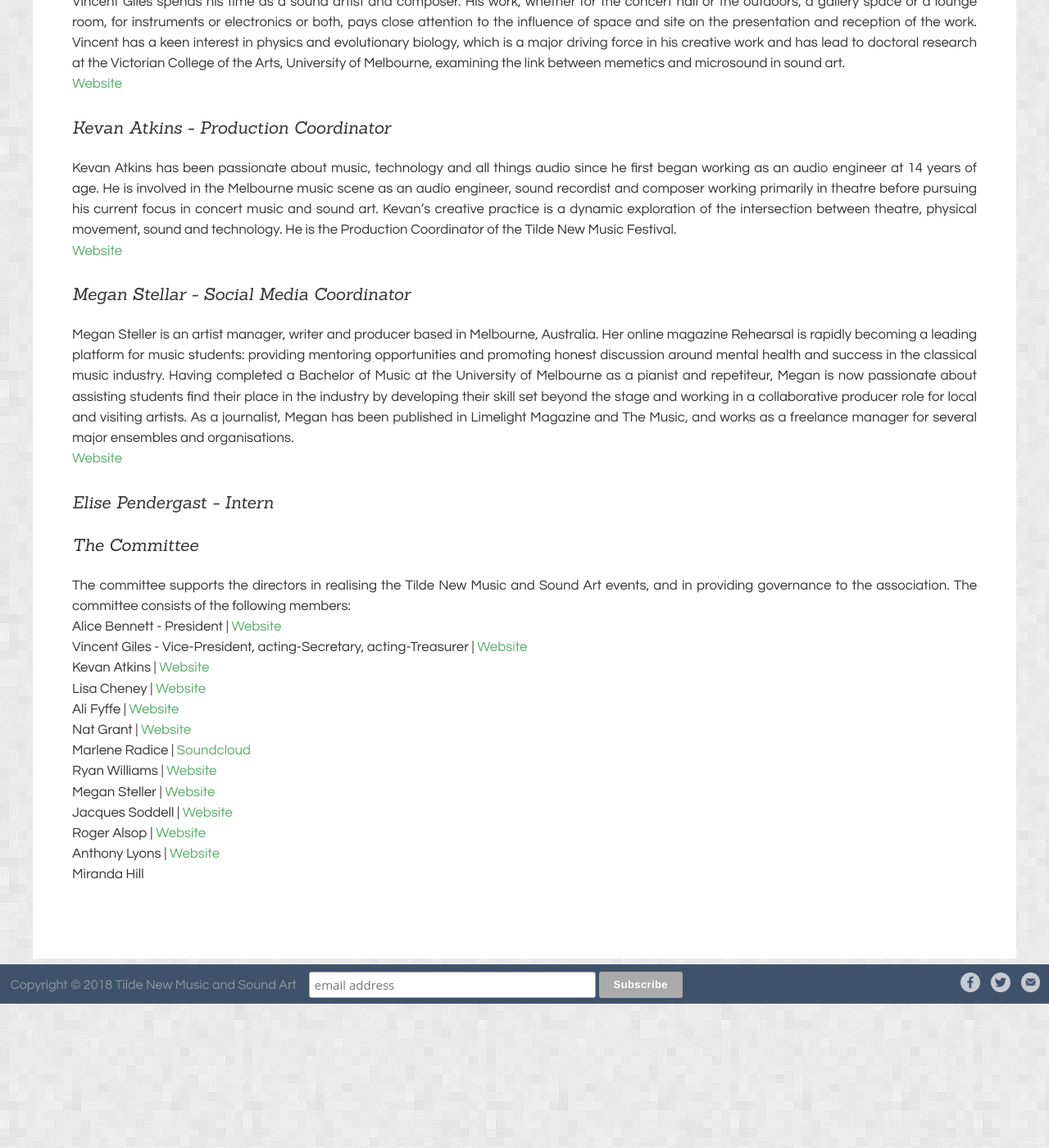
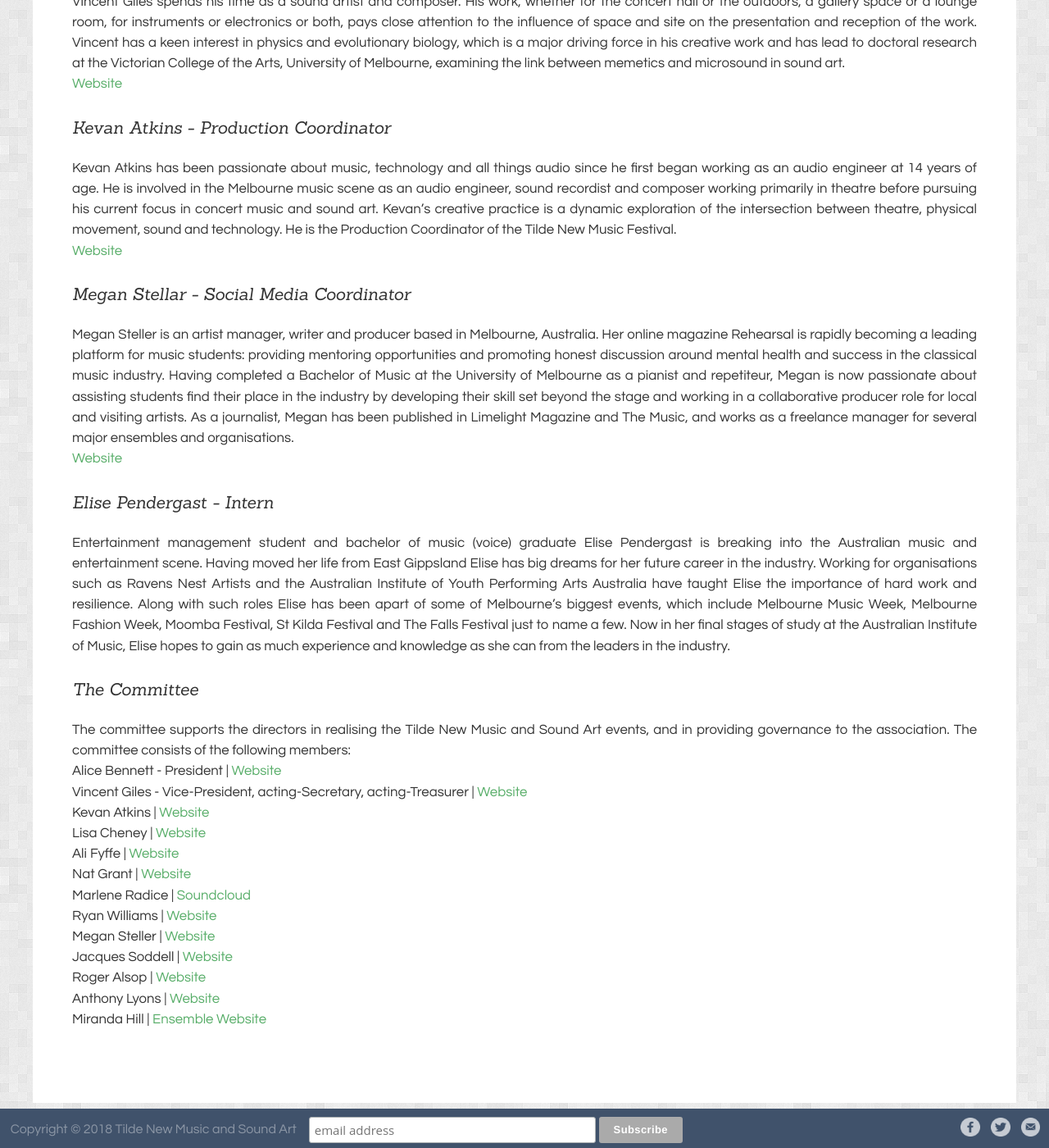
Before and after one commit to unclewalter/tilde-festival-website, a Jekyll site: the page built from pages/about.md, in a window 1280 px wide and 1400 px high, scrolled down 1297 px. Shown: the whole window at 82% size. Built offline with Jekyll 4.4.1, drawn with Linux system fonts in a browser that asks for light colours.

Commit message:
update
Added Elise bio + website for Miranda

```diff
--- a/pages/about.md
+++ b/pages/about.md
@@ -31,6 +31,7 @@ Megan Steller is an artist manager, writer and producer based in Melbourne, Aust
 [Website](http://www.megansteller.com)
 
 ## Elise Pendergast - Intern
+Entertainment management student and bachelor of music (voice) graduate Elise Pendergast is breaking into the Australian music and entertainment scene. Having moved her life from East Gippsland Elise has big dreams for her future career in the industry. Working for organisations such as Ravens Nest Artists and the Australian Institute of Youth Performing Arts Australia have taught Elise the importance of hard work and resilience. Along with such roles Elise has been apart of some of Melbourne’s biggest events, which include Melbourne Music Week, Melbourne Fashion Week, Moomba Festival, St Kilda Festival and The Falls Festival just to name a few. Now in her final stages of study at the Australian Institute of Music, Elise hopes to gain as much experience and knowledge as she can from the leaders in the industry.
 
 ## The Committee
 The committee supports the directors in realising the Tilde New Music and Sound Art events, and in providing governance to the association. The committee consists of the following members:<br />
@@ -46,4 +47,4 @@ Megan Steller | [Website](http://www.megansteller.com)<br />
 Jacques Soddell | [Website](http://jacquessoddell.com])<br />
 Roger	Alsop | [Website](https://sites.google.com/site/rogeralsop/Home)<br />
 Anthony Lyons | [Website](http://alyonsmusic.com)<br />
-Miranda Hill
+Miranda Hill | [Ensemble Website](https://3shadesblack.com)
```
